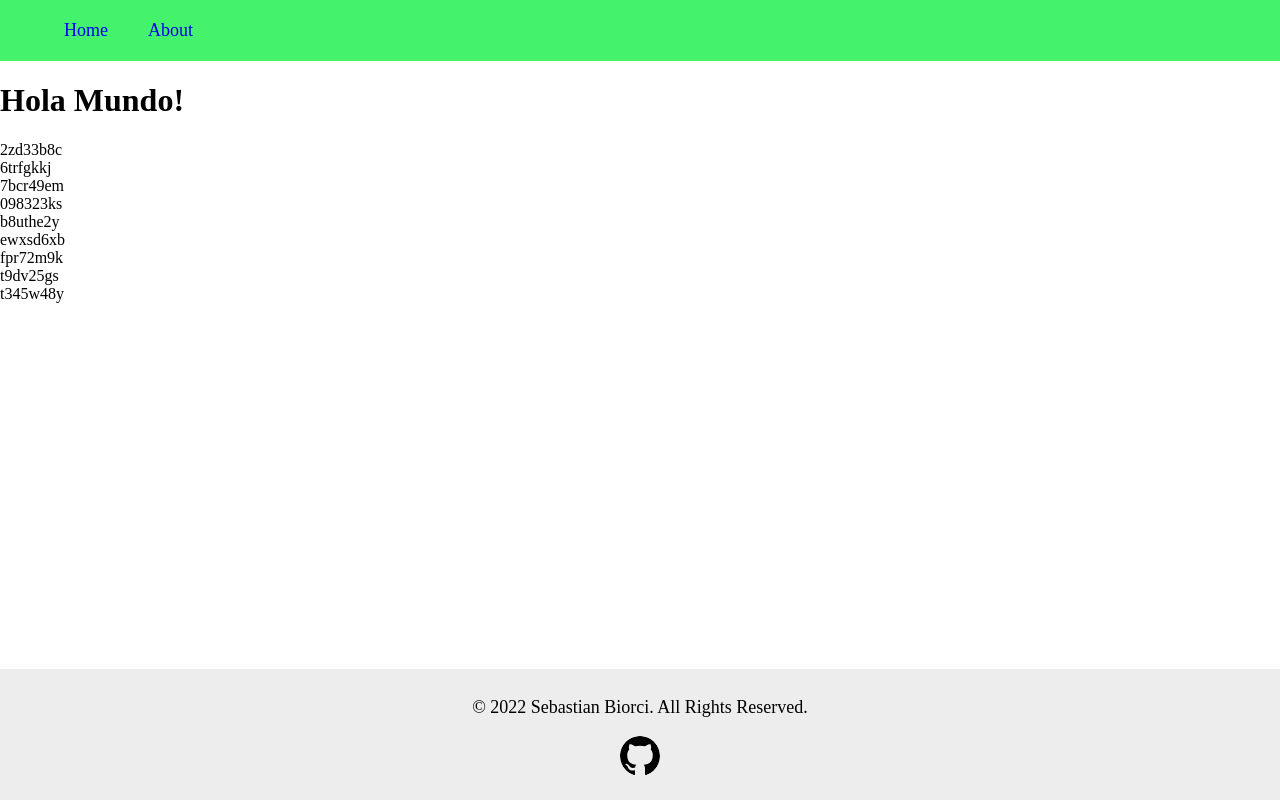
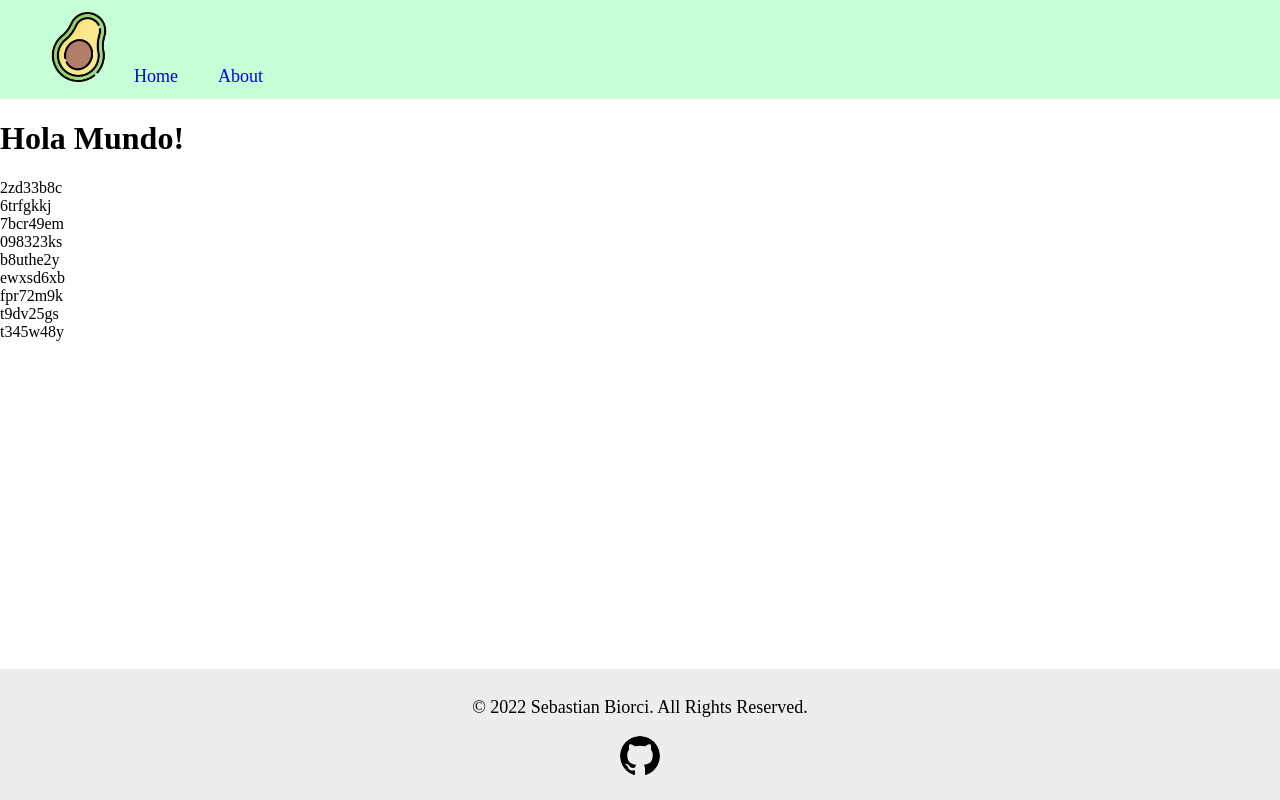
Before and after one commit to SebiPochi/LearningNext, a Next.js app in the folder AvocadoProyect/: page / in a window 1280 px wide. Built offline with nearby package versions, Linux system fonts and the light colour scheme.

Commit message:
paltification+

```diff
--- a/AvocadoProyect/components/Layout.js
+++ b/AvocadoProyect/components/Layout.js
@@ -1,8 +1,6 @@
 import React from 'react'
 import Navbar from "../components/Navbar/Navbar";
 import Footer from './Footer/Footer';
-// import { Inter } from '@next/font/google'
-// const inter = Inter()
 
 const Layout = ({ children }) => {
   return (
--- a/AvocadoProyect/components/Navbar/Navbar.js
+++ b/AvocadoProyect/components/Navbar/Navbar.js
@@ -1,12 +1,13 @@
 import React from 'react'
 import Link from 'next/link'
-
+import Image from 'next/image'
+import logoImage from '../../assets/logoPage.png'
 const Navbar = () => {
   return (
     <>
-        <div className='container'>
-            <nav>
+        <nav className='navbar'>
             <menu>
+                <Image objectFit='contain' objectPosition='left' width={70} height={70} className='logo' src={logoImage}/>
                 <Link href="/">
                     <a className='link'>Home</a>
                 </Link>
@@ -15,20 +16,25 @@ const Navbar = () => {
                 </Link>
             </menu>
         </nav>
-        </div>
         <style jsx>
             {`
-                .container {
-                    background: #44f26b;
-                    padding: 4px
+                .navbar {
+                    background: #c7ffd6;
+                    padding: 4px;
+                    min-height: 6vh
                 }
                 .link {
                     margin-left: 20px;
                     margin-right: 20px;
                     font-size: 18px
                 }
+                .logo {
+                }
                 menu {
-
+                    padding-inline-start: 40px;
+                    margin-block-start: .5em;
+                    margin-block-end: .5em;
+                    align-self: center
                 }
             `}
         </style>
```
Also changed, not shown: AvocadoProyect/assets/logoPage.png (added). Lines whose indentation alone changed are shown as unchanged.
